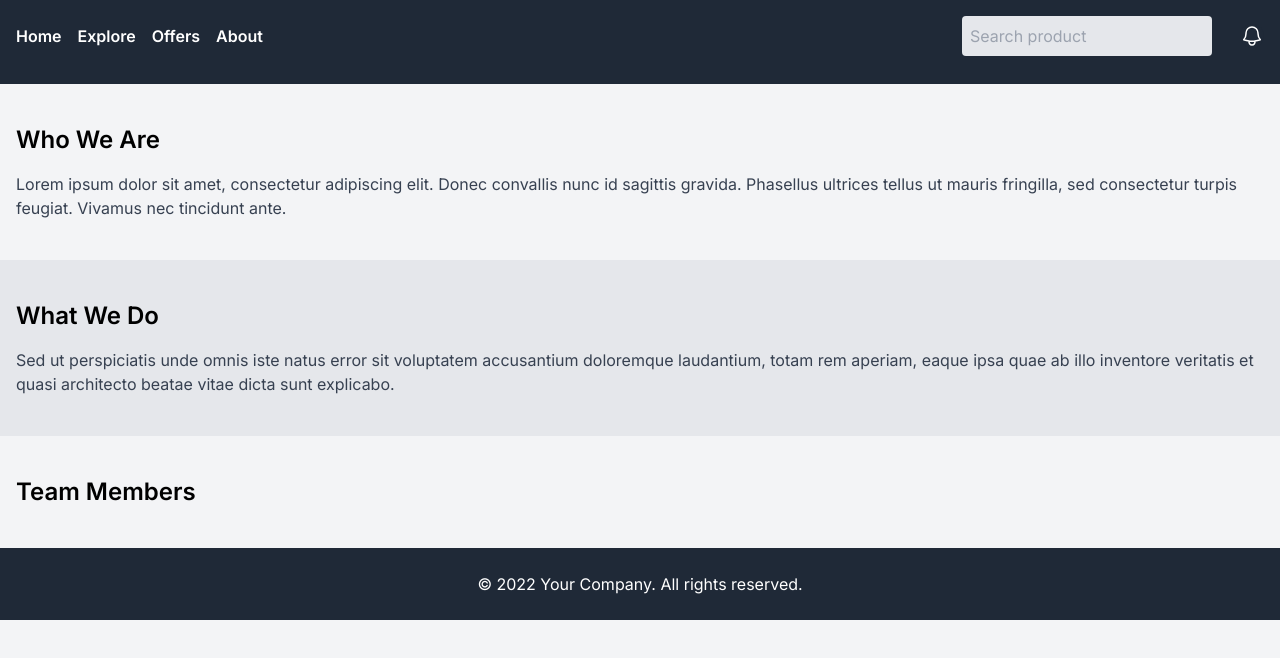
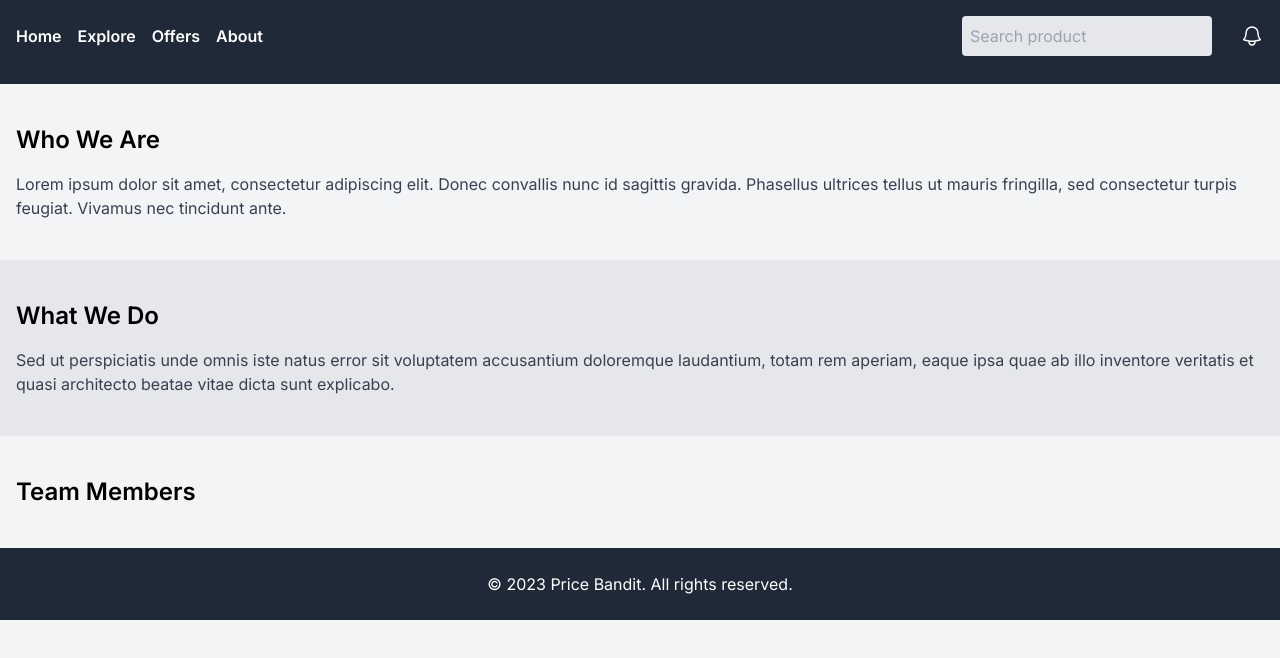
Before and after one commit to Lupphes/hebbes, a Next.js app in the folder frontend/: page /about in a window 1280 px wide. Shown: the top 658 px of the page. Built offline with nearby package versions, Linux system fonts and the light colour scheme.

Commit message:
change based on suggestions

```diff
--- a/frontend/src/app/about/page.tsx
+++ b/frontend/src/app/about/page.tsx
@@ -1,5 +1,5 @@
 import React from 'react';
-import Navbar from '../../components/Navbar';
+import Navbar from '../../components/navbar';
 
 const AboutPage = () => {
   return (
@@ -41,7 +41,7 @@ const AboutPage = () => {
       </section>
 
       <footer className='bg-gray-800 py-6 text-center text-white'>
-        <p>&copy; 2022 Your Company. All rights reserved.</p>
+        <p>&copy; 2023 Price Bandit. All rights reserved.</p>
       </footer>
     </div>
   );
--- a/frontend/src/app/page.tsx
+++ b/frontend/src/app/page.tsx
@@ -1,16 +1,14 @@
-import Navbar from '@/components/Navbar';
-import Category from '@/components/Category';
-import Product from '@/components/Product';
+import Navbar from '@/components/navbar';
+import Category from '@/components/category';
+import Product from '@/components/product';
 export default function Home() {
   return (
     <main className='flex min-h-screen flex-col items-center justify-between p-24'>
       <Navbar />
       <h2 className='text-2xl font-bold text-gray-900'>
-        Welcome to Price Bandit Project!{' '}
-      </h2>{' '}
-      <br />
+        Welcome to Price Bandit Project!
+      </h2>
       <Category />
-      <br />
       <Product />
     </main>
   );
--- a/frontend/src/components/Category.tsx
+++ b/frontend/src/components/Category.tsx
@@ -80,7 +80,7 @@ export default function Category() {
   };
 
   return (
-    <div className='bg-gray-100'>
+    <div className='bg-gray-100 mt-2'>
       <div className='lg:max-w-8x1 mx-auto px-4 sm:px-6'>
         <div className='mx-auto max-w-2xl py-4 sm:py-12 lg:max-w-none lg:py-24'>
           <h2 className='text-2xl font-bold text-gray-900'>
--- a/frontend/src/components/CategoryPanel.tsx
+++ b/frontend/src/components/CategoryPanel.tsx
@@ -1,7 +1,7 @@
 import { Fragment, useState, useEffect } from 'react';
 import { Dialog, Transition } from '@headlessui/react';
 import { XMarkIcon } from '@heroicons/react/24/outline';
-import CategoryList from './CategoryList';
+import CategoryList from './categoryList';
 
 interface CategoryPanelProps {
   open: boolean;
--- a/frontend/src/components/Product.tsx
+++ b/frontend/src/components/Product.tsx
@@ -78,7 +78,7 @@ const products = [
 
 export default function Product() {
   return (
-    <div className='bg-gray-100'>
+    <div className='bg-gray-100 mt-2'>
       <div className='lg:max-w-8x1 mx-auto px-4 sm:px-6'>
         <div className='mx-auto max-w-2xl py-8 sm:py-12 lg:max-w-none lg:py-24'>
           <h2 className='text-2xl font-bold text-gray-900'>
```
Also changed, not shown: frontend/mock_data/category.js (+6 -6 lines).
